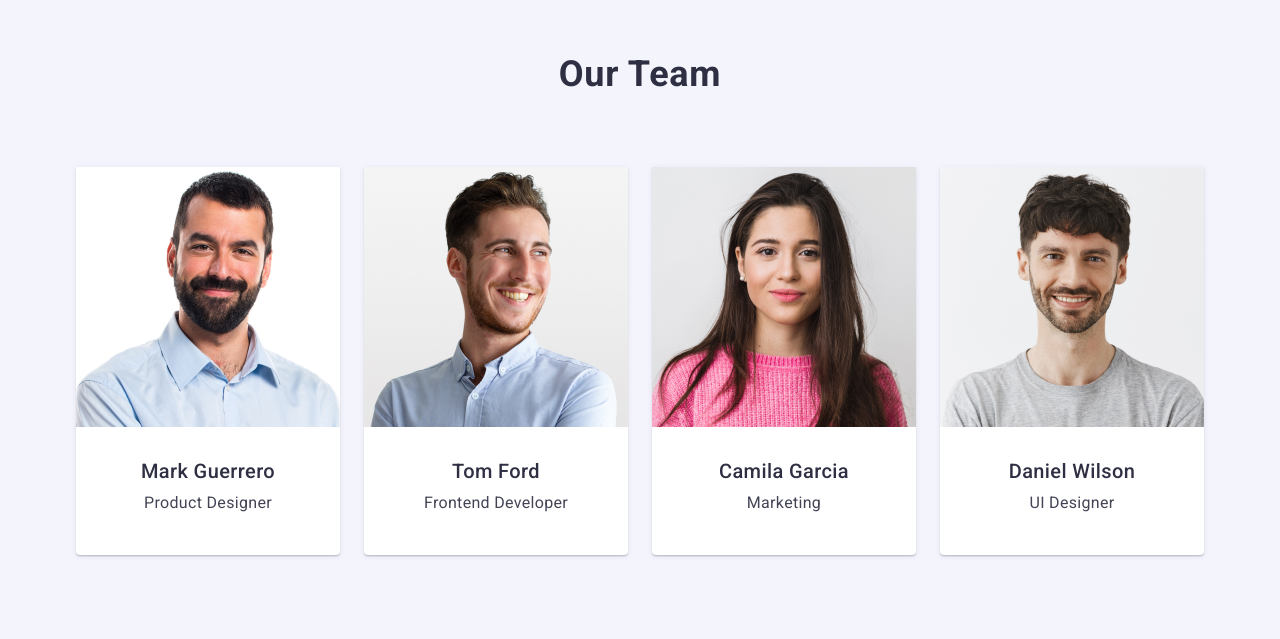
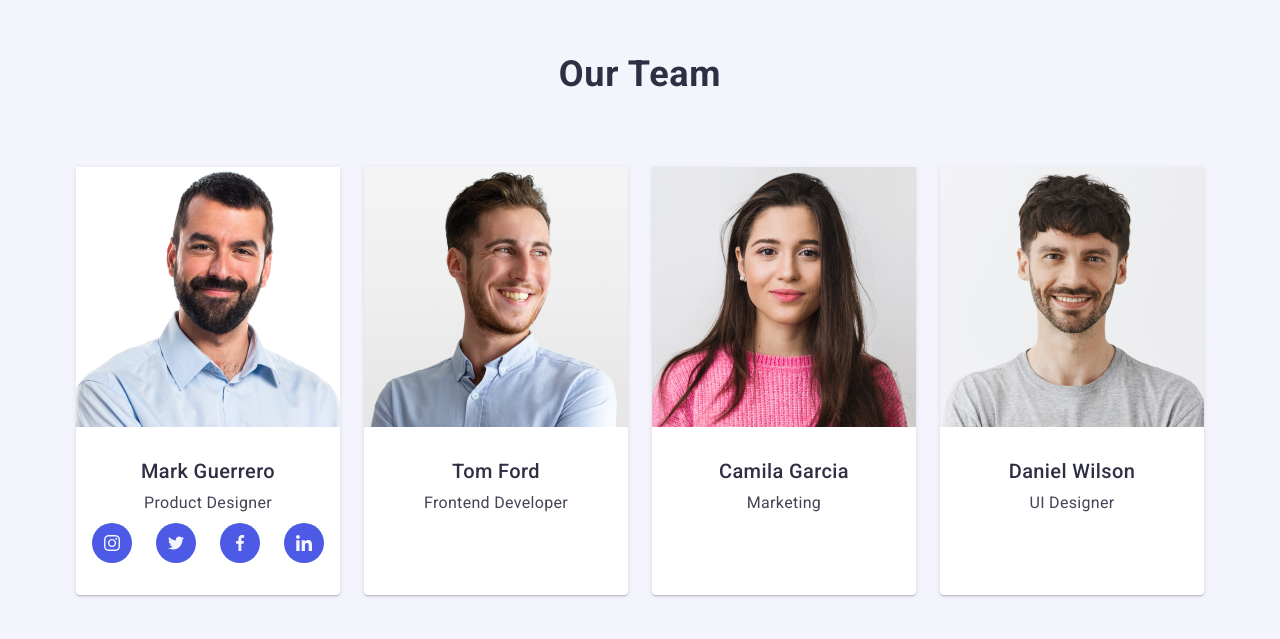
Before and after one commit to Juliamakarova24/goit-markup-hw-04, a plain HTML site: page index.html in a window 1280 px wide. Shown: the part 1442-2081 px from the top of the page. Drawn offline with nearby package versions, Linux system fonts and the light colour scheme.

Commit message:
sectionthree

```diff
--- a/css/style.css
+++ b/css/style.css
@@ -254,7 +254,7 @@ img {
 .main-subject {
   margin-bottom: 72px;
 }
-.main-sectiontwo-list {
+.main-sectionthree-list {
   display: flex;
   gap: 24px;
 }
@@ -274,12 +274,12 @@ img {
   gap: 24px;
   transition: background-color 250ms cubic-bezier(0.4, 0, 0.2, 1);
 }
-.main-sectionthree-li {
+.main-sectionthree-elipse {
   width: 40px;
   height: 40px;
   transition: background-color 250ms cubic-bezier(0.4, 0, 0.2, 1);
 }
-.href {
+.sectionthree-social {
   width: 100%;
   height: 100%;
   background-color: #4d5ae5;
@@ -289,11 +289,11 @@ img {
   justify-content: center;
   transition: background-color 250ms cubic-bezier(0.4, 0, 0.2, 1);
 }
-.href:focus,
-.href:hover {
+.sectionthree-social:focus,
+.sectionthree-social:hover {
   background-color: #404bbf;
 }
-.icon {
+.sectionthree-svg {
   fill: #f4f4fd;
 }
 
--- a/index.html
+++ b/index.html
@@ -124,7 +124,7 @@
       <section class="main-sectionthree">
         <div class="conteiner">
           <h2 class="main-subject">Our Team</h2>
-          <ul class="main-sectiontwo-list">
+          <ul class="main-sectionthree-list">
             <li class="main-sectionthree-item">
               <img
                 src="./images/mark_guerrero.jpg"
@@ -135,6 +135,40 @@
               <div class="main-sectionthree-div">
                 <h3 class="main-sectionthree-title">Mark Guerrero</h3>
                 <p class="main-sectionthree-text">Product Designer</p>
+                <ul class="main-sectionthree-icon">
+                  <li class="main-sectionthree-elipse">
+                    <a href="" class="sectionthree-social">
+                      <svg class="sectionthree-svg" width="16" height="16">
+                        <use
+                          href="./images/icons.svg#icon-instagram-2"
+                        ></use></svg
+                    ></a>
+                  </li>
+                  <li class="main-sectionthree-elipse">
+                    <a href="" class="sectionthree-social">
+                      <svg class="sectionthree-svg" width="16" height="16">
+                        <use
+                          href="./images/icons.svg#icon-twitter-1"
+                        ></use></svg
+                    ></a>
+                  </li>
+                  <li class="main-sectionthree-elipse">
+                    <a href="" class="sectionthree-social">
+                      <svg class="sectionthree-svg" width="16" height="16">
+                        <use
+                          href="./images/icons.svg#icon-facebook-1"
+                        ></use></svg
+                    ></a>
+                  </li>
+                  <li class="main-sectionthree-elipse">
+                    <a href="" class="sectionthree-social">
+                      <svg class="sectionthree-svg" width="16" height="16">
+                        <use
+                          href="./images/icons.svg#icon-linkedin-1"
+                        ></use></svg
+                    ></a>
+                  </li>
+                </ul>
               </div>
             </li>
             <li class="main-sectionthree-item">
```
